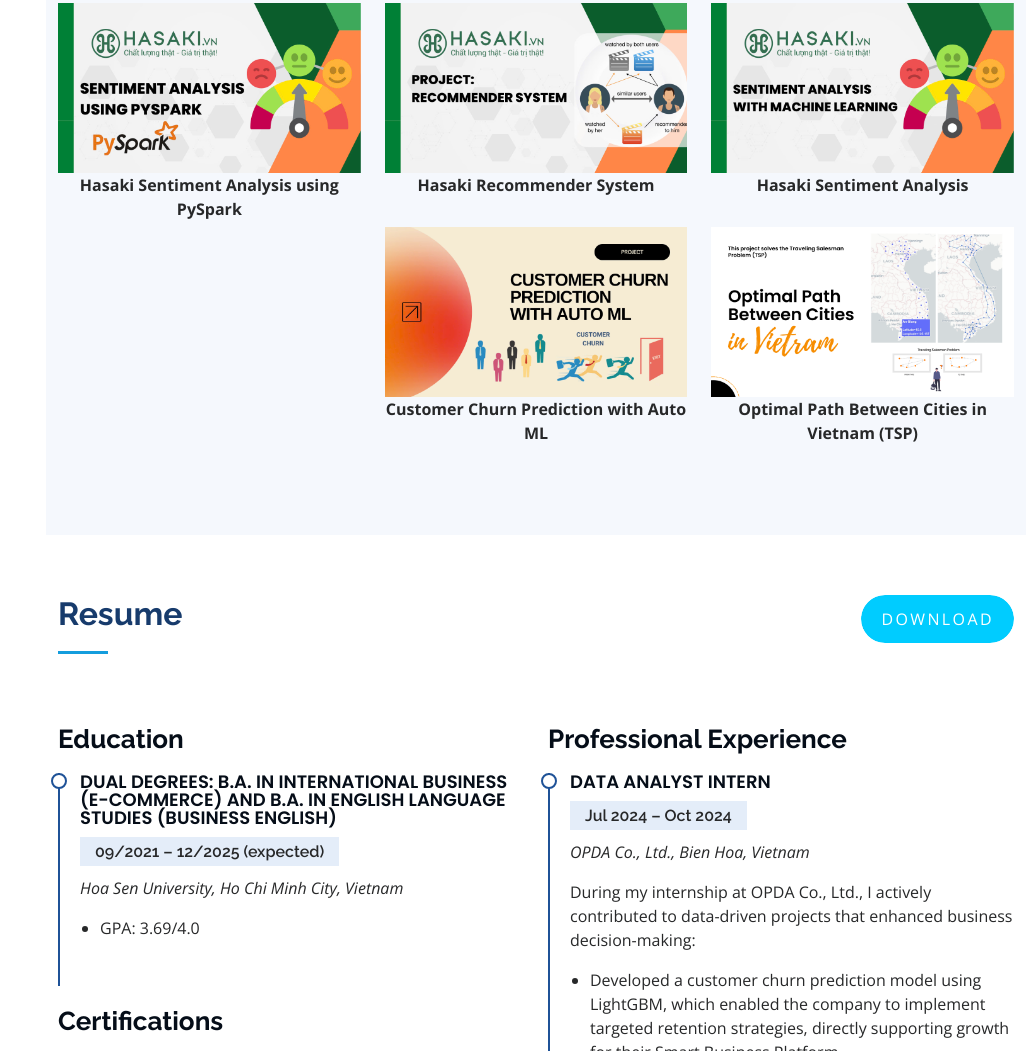
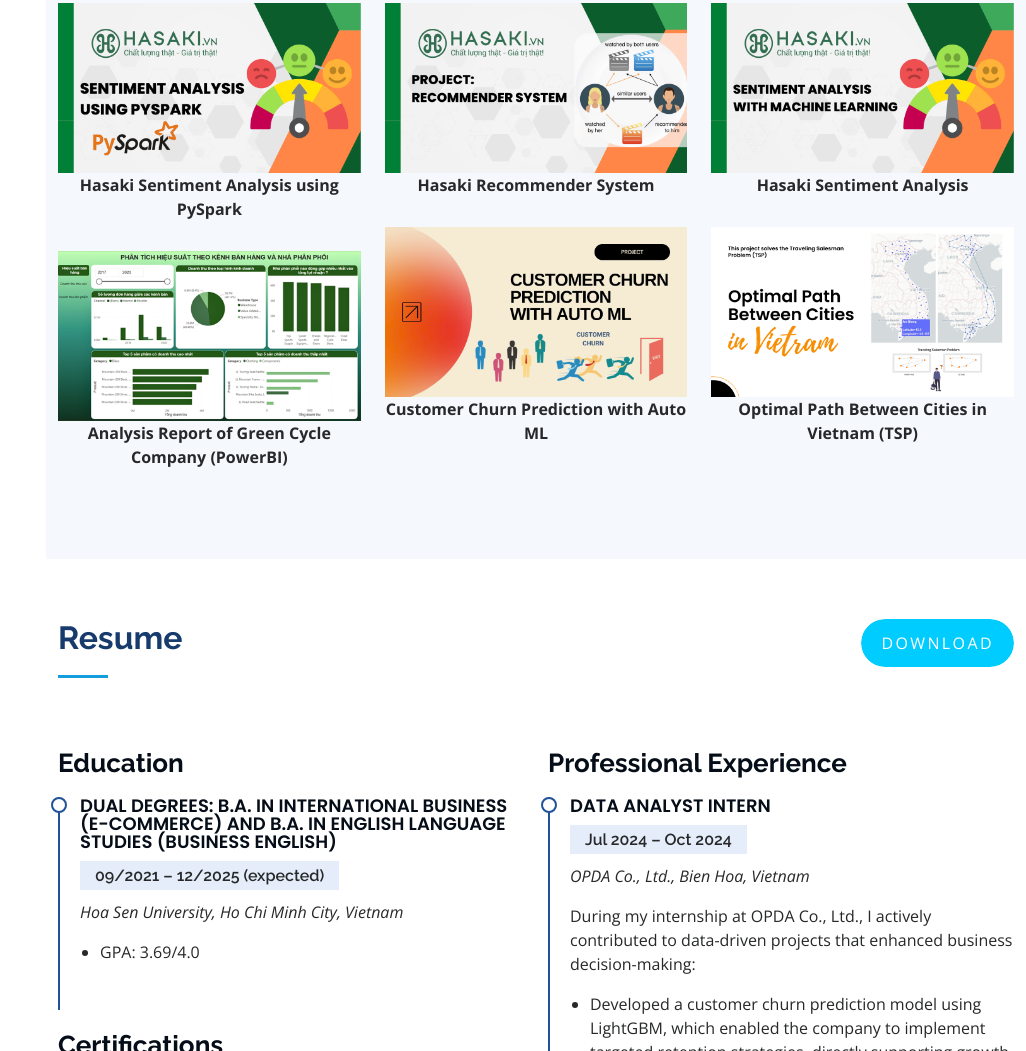
Before and after one commit to berylhoang2501/berylhoang2501.github.io, a plain HTML site: page index.html in a window 1280 px wide. Shown: the part 2941-3992 px from the top of the page, without its empty margins (254-1280 px from the left). Drawn offline with nearby package versions, Linux system fonts and the light colour scheme.

Commit message:
Update index.html

```diff
--- a/index.html
+++ b/index.html
@@ -297,6 +297,21 @@ I believe in a certain set of core values that I never compromise because they g
               </div>
             </div>
             <b><center>Optimal Path Between Cities in Vietnam (TSP)</center></b>
+          </div>
+
+                  <div class="col-lg-4 col-md-6 portfolio-item filter-da filter-viz">
+            <div class="portfolio-wrap">
+              <img src="assets/img/portfolio/Green_Professional_Business_Presentation.jpg" class="img-fluid" alt="">
+              <div class="portfolio-info">
+                <h4>Analysis Report of Green Cycle Company (PowerBI)</h4>
+                <div class="portfolio-links">
+                  <a href="assets/img/portfolio/Green_Professional_Business_Presentation.jpg" data-gallery="portfolioGallery" class="portfolio-lightbox" title="Optimal Path Between Cities in Vietnam (TSP)"><i class="bx bx-plus"></i></a>
+                  <!-- <a href="portfolio-details.html" title="More Details"><i class="bx bx-link"></i></a> -->
+                  <a href="https://drive.google.com/file/d/16DSglvzlPHHZpAPXeVWx1MQuoUa5sACc/view?usp=sharing" title="More Details"><i class="bx bx-link"></i></a>
+                </div>
+              </div>
+            </div>
+            <b><center>Analysis Report of Green Cycle Company (PowerBI)</center></b>
           </div>
 
 
```
